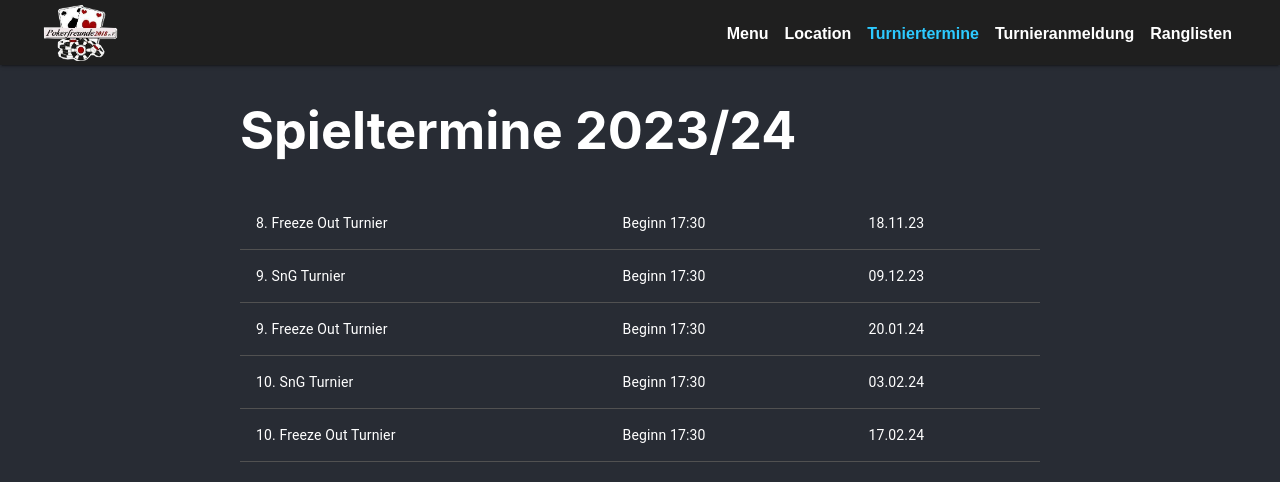
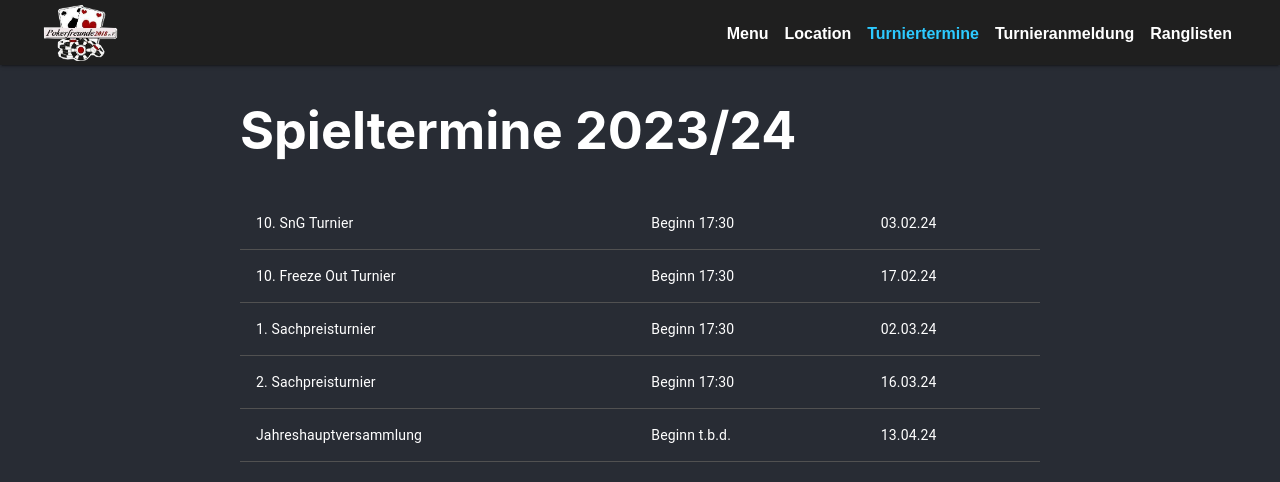
Before and after one commit to NickSchneiderIsTired/pokerfreundeWebsite, a React (Create React App) app: page /tournaments in a window 1280 px wide. Shown: the top 482 px of the page. Built offline with nearby package versions, Linux system fonts and the light colour scheme.

Commit message:
Update tournament dates

```diff
--- a/src/containers/Tournaments.jsx
+++ b/src/containers/Tournaments.jsx
@@ -11,21 +11,6 @@ function Tournaments() {
           <Table>
             <TableBody>
               <TableRow>
-                <TableCell>8. Freeze Out Turnier</TableCell>
-                <TableCell>Beginn 17:30</TableCell>
-                <TableCell>18.11.23</TableCell>
-              </TableRow>
-              <TableRow>
-                <TableCell>9. SnG Turnier</TableCell>
-                <TableCell>Beginn 17:30</TableCell>
-                <TableCell>09.12.23</TableCell>
-              </TableRow>
-              <TableRow>
-                <TableCell>9. Freeze Out Turnier</TableCell>
-                <TableCell>Beginn 17:30</TableCell>
-                <TableCell>20.01.24</TableCell>
-              </TableRow>
-              <TableRow>
                 <TableCell>10. SnG Turnier</TableCell>
                 <TableCell>Beginn 17:30</TableCell>
                 <TableCell>03.02.24</TableCell>
@@ -34,6 +19,21 @@ function Tournaments() {
                 <TableCell>10. Freeze Out Turnier</TableCell>
                 <TableCell>Beginn 17:30</TableCell>
                 <TableCell>17.02.24</TableCell>
+              </TableRow>
+              <TableRow>
+                <TableCell>1. Sachpreisturnier</TableCell>
+                <TableCell>Beginn 17:30</TableCell>
+                <TableCell>02.03.24</TableCell>
+              </TableRow>
+              <TableRow>
+                <TableCell>2. Sachpreisturnier</TableCell>
+                <TableCell>Beginn 17:30</TableCell>
+                <TableCell>16.03.24</TableCell>
+              </TableRow>
+              <TableRow>
+                <TableCell>Jahreshauptversammlung</TableCell>
+                <TableCell>Beginn t.b.d.</TableCell>
+                <TableCell>13.04.24</TableCell>
               </TableRow>
             </TableBody>
           </Table>
```
